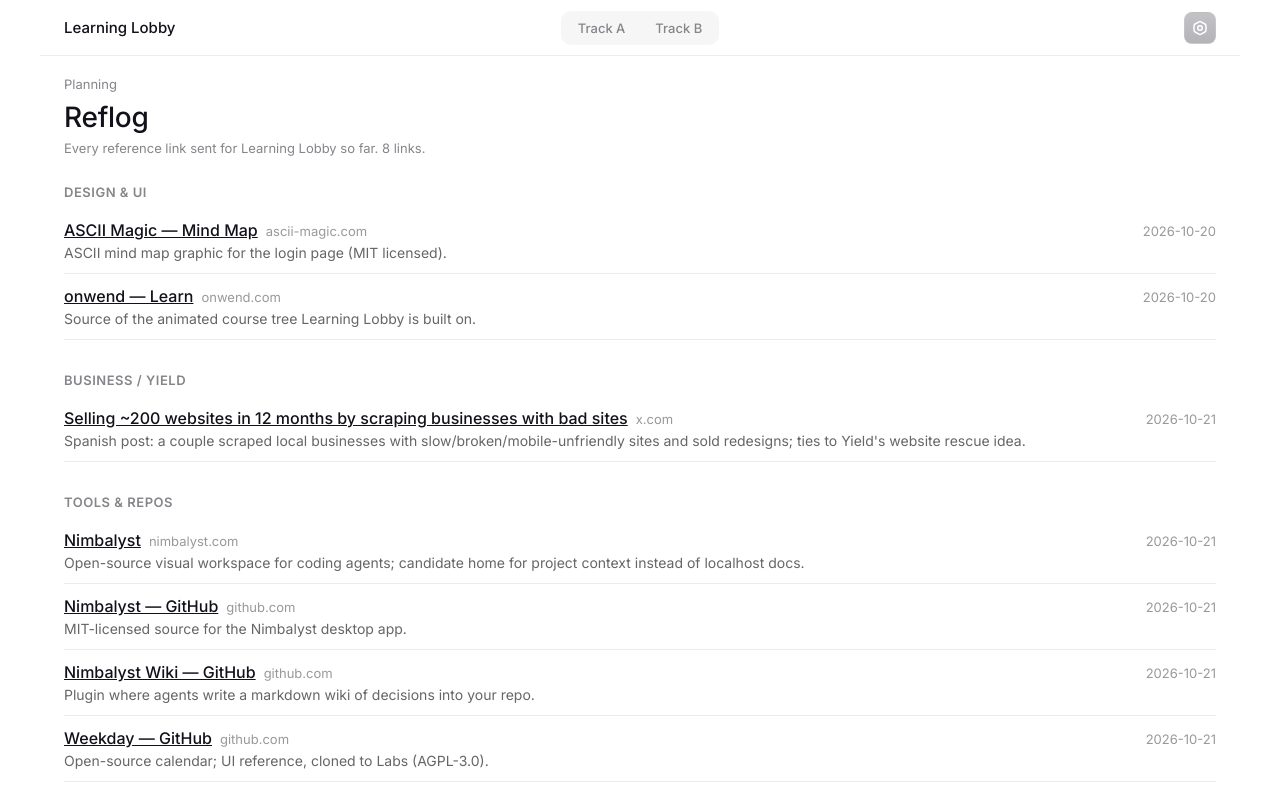
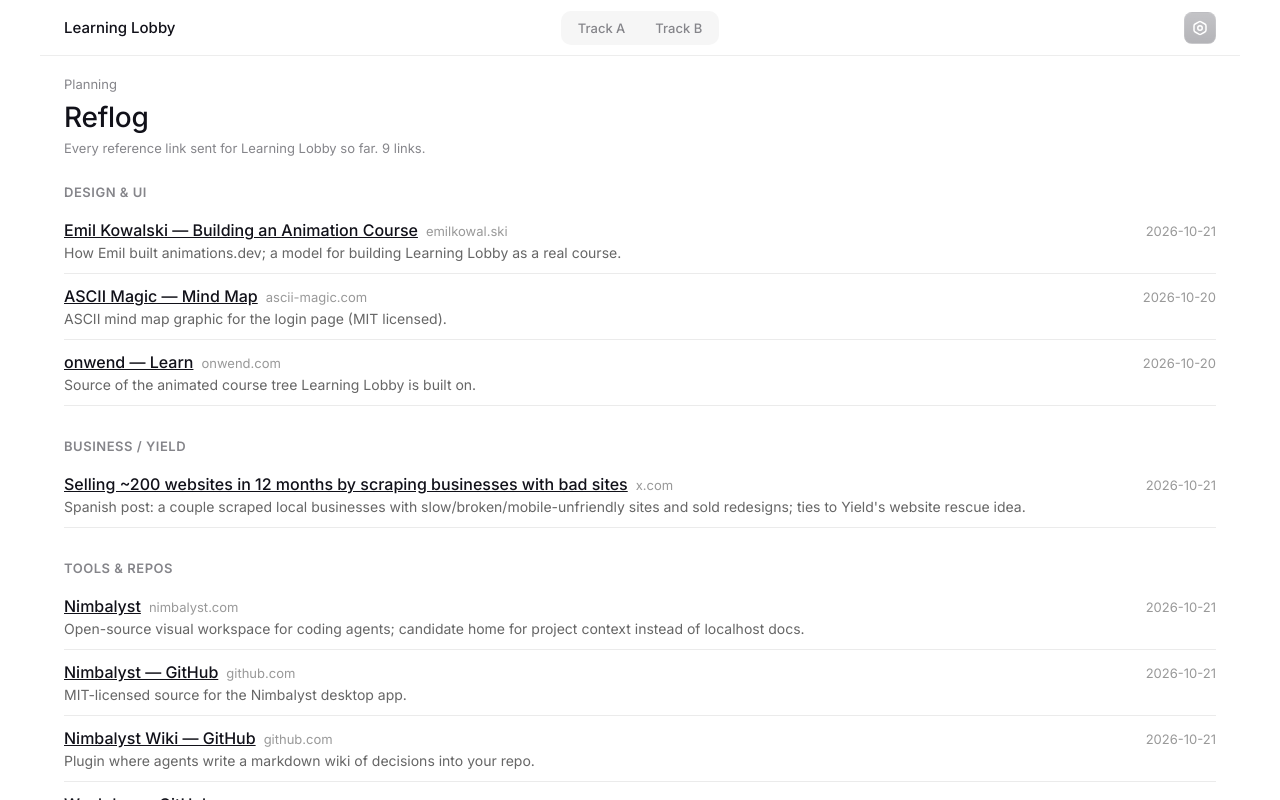
Before and after one commit to w-ade/learning-lobby, a Next.js app: page /reflog in a window 1280 px wide. Built offline with nearby package versions, Linux system fonts and the light colour scheme.

Commit message:
Reflog: add Emil's animation course post

```diff
--- a/app/reflog-data.ts
+++ b/app/reflog-data.ts
@@ -4,6 +4,7 @@
 // Newest first within each group.
 export const reflog: RefGroup[] = [
   { group: "Design & UI", items: [
+    { url: "https://emilkowal.ski/ui/building-an-animation-course", title: "Emil Kowalski — Building an Animation Course", date: "2026-10-21", note: "How Emil built animations.dev; a model for building Learning Lobby as a real course." },
     { url: "https://www.ascii-magic.com/ascii/mind-map", title: "ASCII Magic — Mind Map", date: "2026-10-20", note: "ASCII mind map graphic for the login page (MIT licensed)." },
     { url: "https://onwend.com/learn", title: "onwend — Learn", date: "2026-10-20", note: "Source of the animated course tree Learning Lobby is built on." },
   ]},
```
